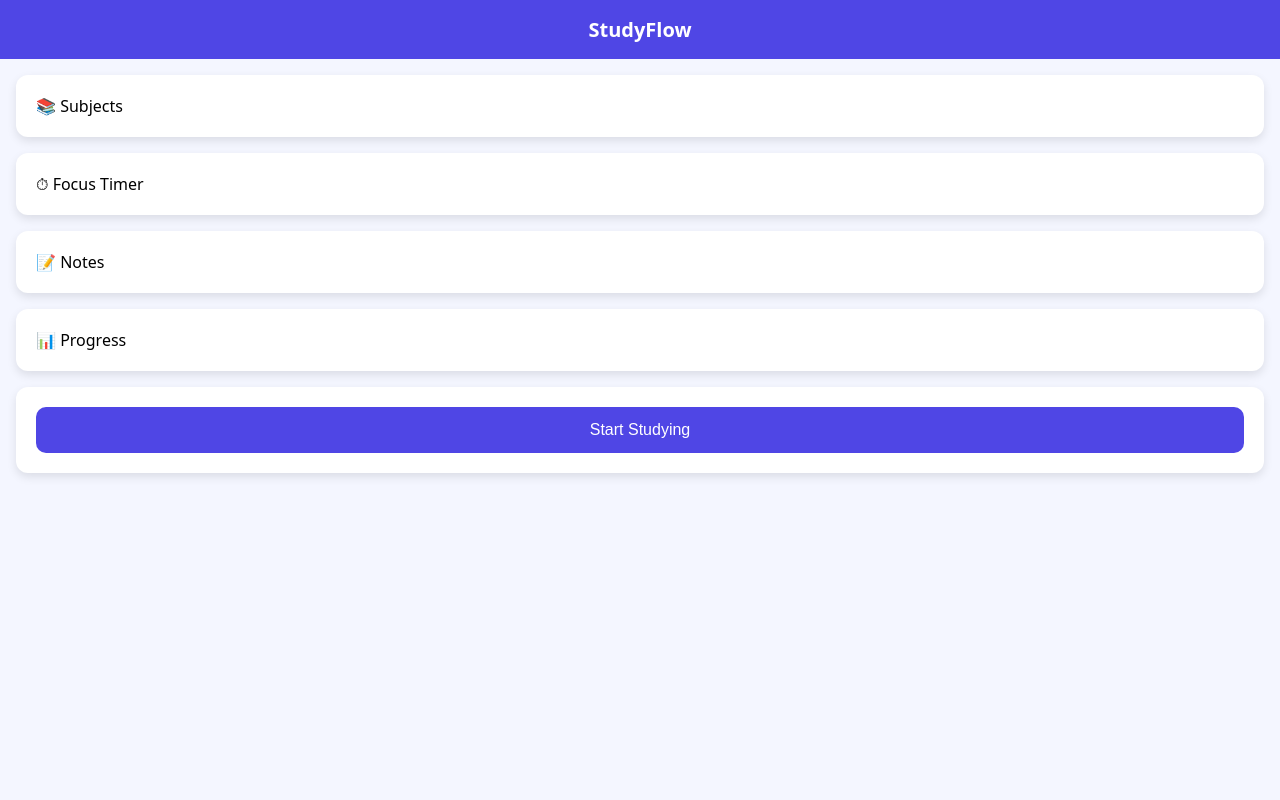
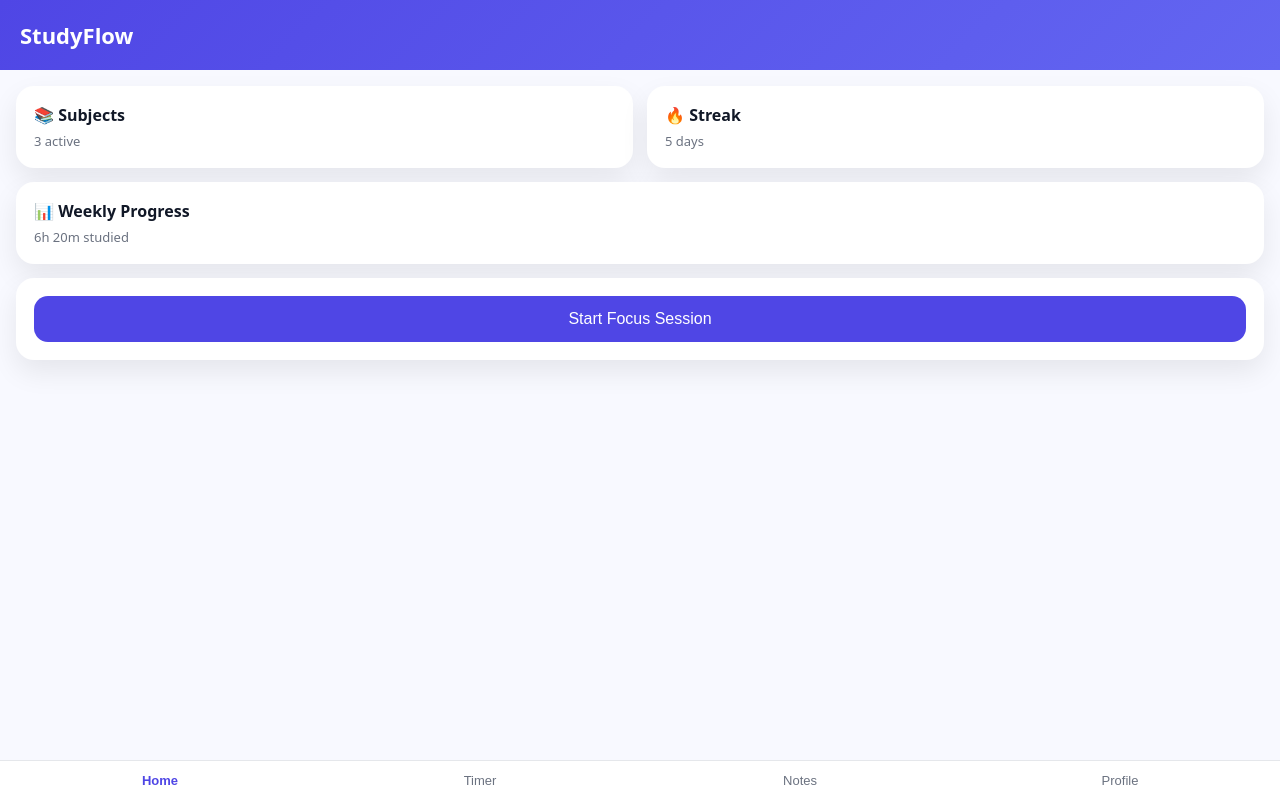
Before and after one commit to ahadkhan21j-design/studyflow, a plain HTML site: page index.html in a window 1280 px wide. Drawn offline with Linux system fonts and the light colour scheme.

Commit message:
Update index.html

```diff
--- a/index.html
+++ b/index.html
@@ -1,53 +1,225 @@
 <!DOCTYPE html>
-<html>
+<html lang="en">
 <head>
 <meta charset="UTF-8">
 <title>StudyFlow</title>
 <meta name="viewport" content="width=device-width, initial-scale=1">
+
 <style>
+:root {
+  --primary: #4f46e5;
+  --secondary: #6366f1;
+  --bg: #f8f9ff;
+  --card: #ffffff;
+  --text: #111827;
+  --muted: #6b7280;
+}
+
+* { box-sizing: border-box; }
+
 body {
   margin: 0;
-      font-family: system-ui, sans-serif;
-      background: #f4f6ff;
+  font-family: system-ui, -apple-system;
+  background: var(--bg);
+  color: var(--text);
 }
+
+/* HEADER */
 header {
-      background: #4f46e5;
+  padding: 20px;
+  background: linear-gradient(135deg, var(--primary), var(--secondary));
   color: white;
+  font-size: 22px;
+  font-weight: 600;
+}
+
+/* PAGES */
+.page {
+  display: none;
   padding: 16px;
-      text-align: center;
-      font-size: 20px;
-      font-weight: bold;
 }
+
+.page.active {
+  display: block;
+}
+
+/* DASHBOARD GRID */
+.grid {
+  display: grid;
+  grid-template-columns: repeat(2, 1fr);
+  gap: 14px;
+}
+
+/* CARD */
 .card {
-      background: white;
-      margin: 16px;
-      padding: 20px;
-      border-radius: 12px;
-      box-shadow: 0 4px 10px rgba(0,0,0,0.1);
+  background: var(--card);
+  border-radius: 18px;
+  padding: 18px;
+  box-shadow: 0 12px 28px rgba(0,0,0,0.08);
 }
+
+.card h3 {
+  margin: 0 0 6px;
+  font-size: 16px;
+}
+
+.card p {
+  margin: 0;
+  font-size: 13px;
+  color: var(--muted);
+}
+
+/* BIG CARD */
+.big {
+  grid-column: span 2;
+}
+
+/* BUTTON */
 button {
   width: 100%;
   padding: 14px;
-      background: #4f46e5;
+  border: none;
+  border-radius: 14px;
+  background: var(--primary);
   color: white;
-      border: none;
-      border-radius: 10px;
   font-size: 16px;
+  font-weight: 500;
+}
+
+/* TIMER */
+.timer {
+  font-size: 52px;
+  text-align: center;
+  margin: 20px 0;
+  font-weight: 600;
+}
+
+/* NAV */
+nav {
+  position: fixed;
+  bottom: 0;
+  left: 0;
+  right: 0;
+  background: white;
+  display: flex;
+  border-top: 1px solid #e5e7eb;
+}
+
+nav button {
+  flex: 1;
+  background: none;
+  color: var(--muted);
+  padding: 12px 0;
+  font-size: 13px;
+}
+
+nav button.active {
+  color: var(--primary);
+  font-weight: 600;
+}
+
+/* SPACE */
+.spacer {
+  height: 80px;
 }
 </style>
 </head>
+
 <body>
 
 <header>StudyFlow</header>
 
-<div class="card">📚 Subjects</div>
-<div class="card">⏱ Focus Timer</div>
-<div class="card">📝 Notes</div>
-<div class="card">📊 Progress</div>
+<!-- HOME -->
+<div id="home" class="page active">
+  <div class="grid">
 
     <div class="card">
-  <button>Start Studying</button>
+      <h3>📚 Subjects</h3>
+      <p>3 active</p>
     </div>
+
+    <div class="card">
+      <h3>🔥 Streak</h3>
+      <p>5 days</p>
+    </div>
+
+    <div class="card big">
+      <h3>📊 Weekly Progress</h3>
+      <p>6h 20m studied</p>
+    </div>
+
+    <div class="card big">
+      <button onclick="go('timer')">Start Focus Session</button>
+    </div>
+
+  </div>
+</div>
+
+<!-- TIMER -->
+<div id="timer" class="page">
+  <div class="card">
+    <h3>⏱ Focus Timer</h3>
+    <div class="timer" id="time">25:00</div>
+    <button onclick="startTimer()">Start</button>
+  </div>
+</div>
+
+<!-- NOTES -->
+<div id="notes" class="page">
+  <div class="card">
+    <h3>📝 Notes</h3>
+    <p>Feature coming soon</p>
+  </div>
+</div>
+
+<!-- PROFILE -->
+<div id="profile" class="page">
+  <div class="card">
+    <h3>👤 Profile</h3>
+    <p>StudyFlow User</p>
+  </div>
+</div>
+
+<div class="spacer"></div>
+
+<nav>
+  <button id="nav-home" class="active" onclick="go('home')">Home</button>
+  <button id="nav-timer" onclick="go('timer')">Timer</button>
+  <button id="nav-notes" onclick="go('notes')">Notes</button>
+  <button id="nav-profile" onclick="go('profile')">Profile</button>
+</nav>
+
+<script>
+function go(page) {
+  document.querySelectorAll('.page').forEach(p => p.classList.remove('active'));
+  document.getElementById(page).classList.add('active');
+
+  document.querySelectorAll('nav button').forEach(b => b.classList.remove('active'));
+  document.getElementById('nav-' + page).classList.add('active');
+}
+
+/* TIMER */
+let seconds = 1500;
+let running = false;
+let interval;
+
+function startTimer() {
+  if (running) return;
+  running = true;
+  interval = setInterval(() => {
+    seconds--;
+    const m = String(Math.floor(seconds / 60)).padStart(2,'0');
+    const s = String(seconds % 60).padStart(2,'0');
+    document.getElementById('time').innerText = `${m}:${s}`;
+    if (seconds <= 0) {
+      clearInterval(interval);
+      alert("Great job 🎉");
+      running = false;
+      seconds = 1500;
+    }
+  }, 1000);
+}
+</script>
 
 </body>
 </html>
```
Lines whose indentation alone changed are shown as unchanged.
